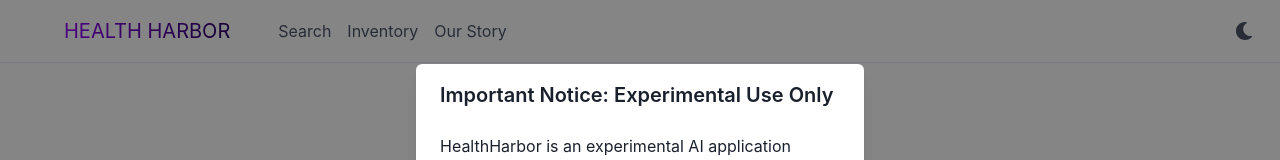
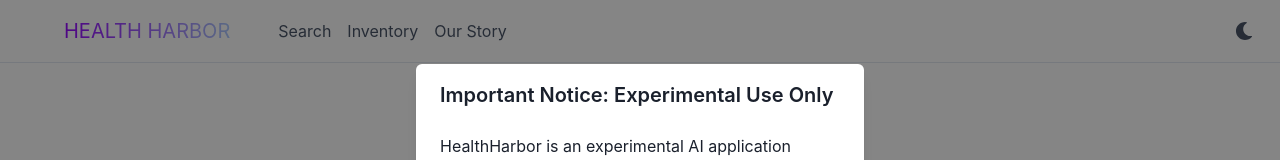
Before and after one commit to Yazan10x/HealthHarbor, a React (Create React App) app in the folder frontend/: page /search in a window 1280 px wide. Shown: the top 160 px of the page. Built offline with nearby package versions, Linux system fonts and the light colour scheme.

Commit message:
Updated Logo

```diff
--- a/frontend/src/Pages/Dashboard/NavigiationBar.tsx
+++ b/frontend/src/Pages/Dashboard/NavigiationBar.tsx
@@ -67,7 +67,7 @@ export const NavBar = () => {
               textTransform={'uppercase'}
               display="inline-block"
               fontSize="20"
-              bgGradient="linear(to-r, brand.200, brand.100)"
+              bgGradient="linear(to-r, brand.200, brand.300)"
               backgroundClip="text"
               p={2}
               alignSelf={'flex-start'}
```
